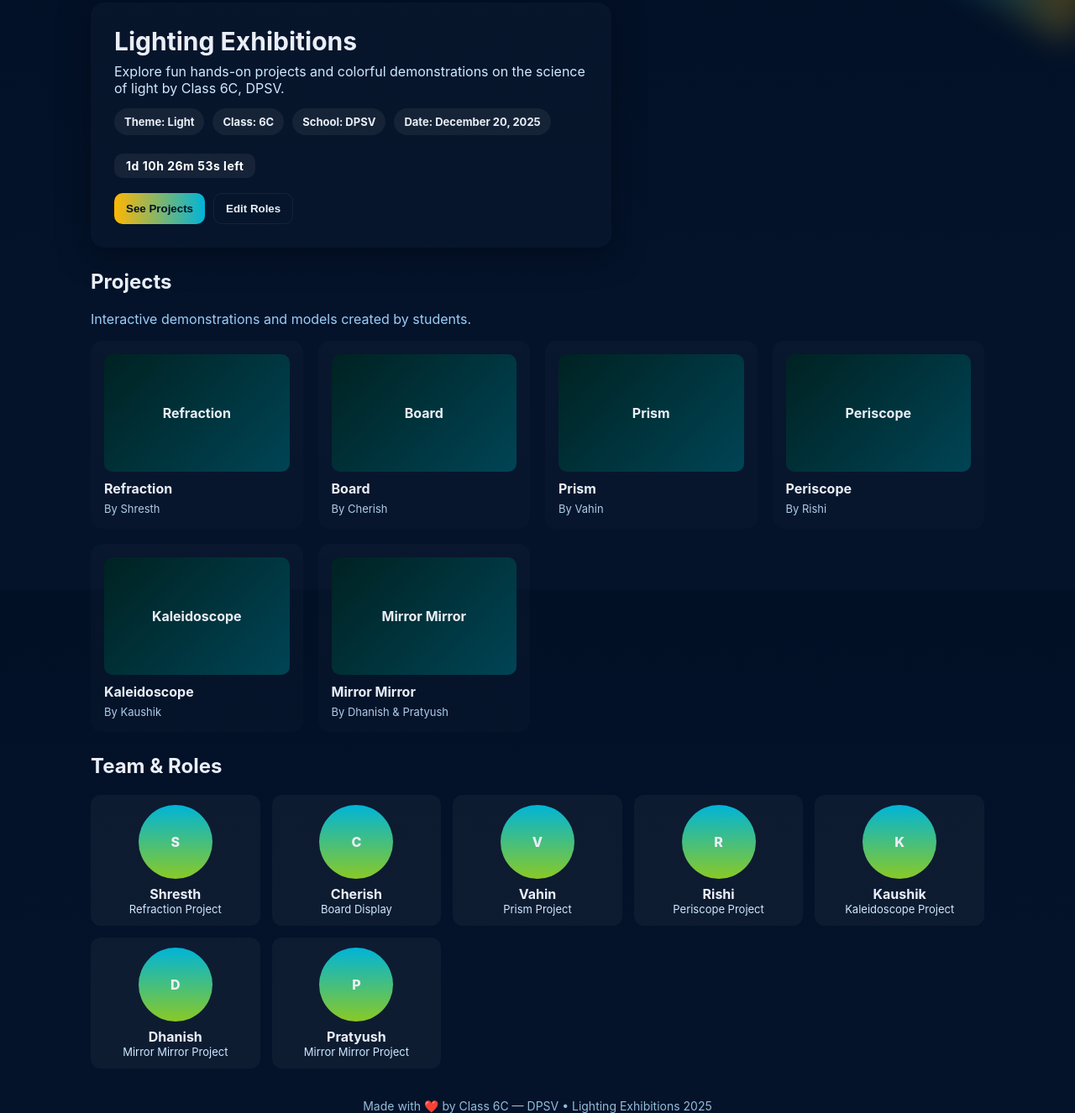
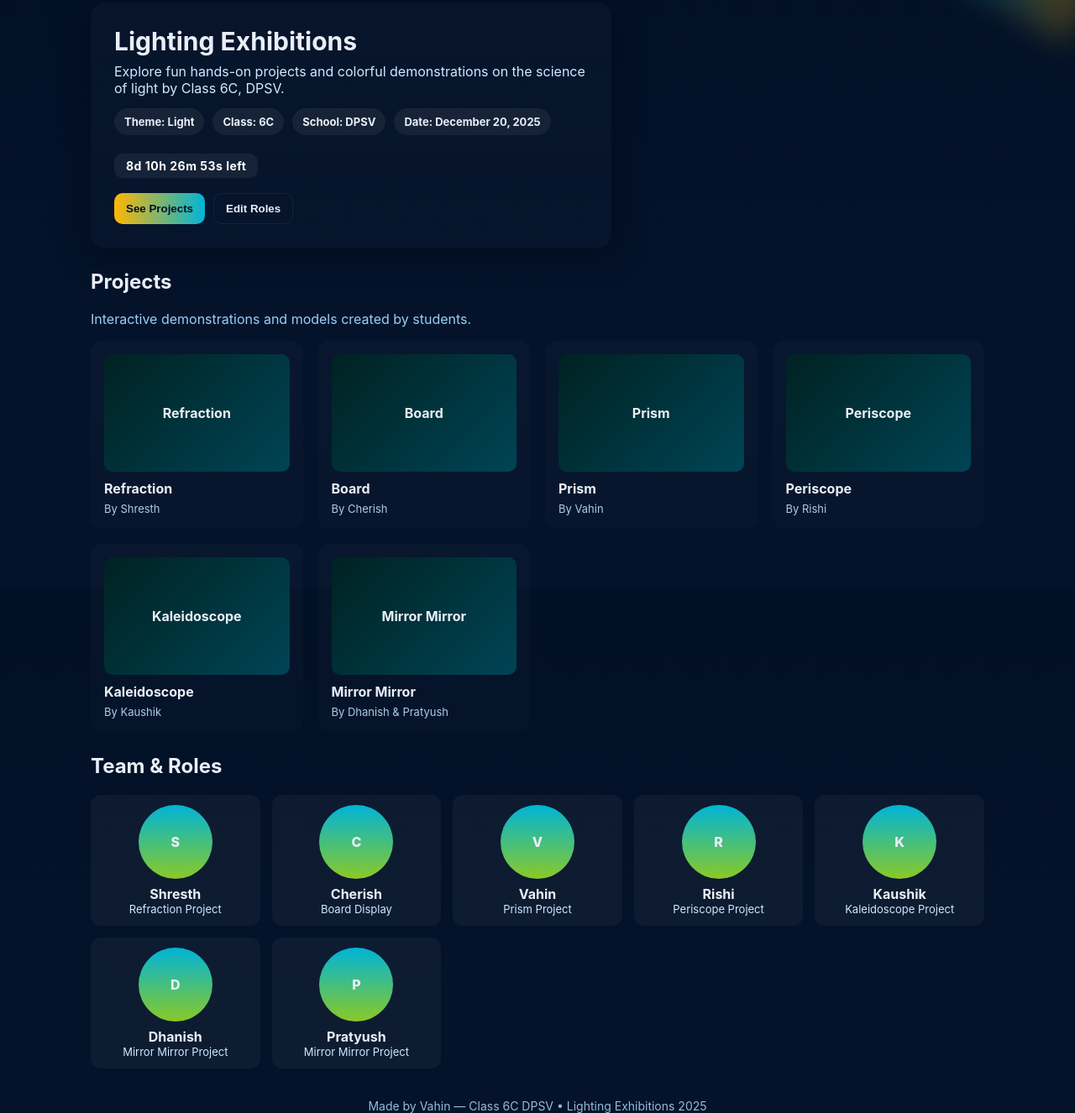
Before and after one commit to vahinT/x, a plain HTML site: page index.html in a window 1280 px wide. Shown: the part 98-1424 px from the top of the page at 84% size. Drawn offline with Linux system fonts and the light colour scheme.

Commit message:
Update footer text and target date for countdown

```diff
--- a/index.html
+++ b/index.html
@@ -172,7 +172,7 @@
     </section>
 
     <footer>
-      Made with ❤️ by Class 6C — DPSV • Lighting Exhibitions 2025
+      Made by Vahin — Class 6C DPSV • Lighting Exhibitions 2025
     </footer>
   </main>
 <!-- put this right before the closing </script> tag in your file -->
@@ -191,7 +191,7 @@
   countdownBox.style.letterSpacing = "0.5px";
   document.querySelector(".meta").appendChild(countdownBox);
 
-  const targetDate = new Date("December 20, 2025 00:00:00").getTime();
+  const targetDate = new Date("December 27, 2025 00:00:00").getTime();
 
   const timer = setInterval(() => {
     const now = new Date().getTime();
```
